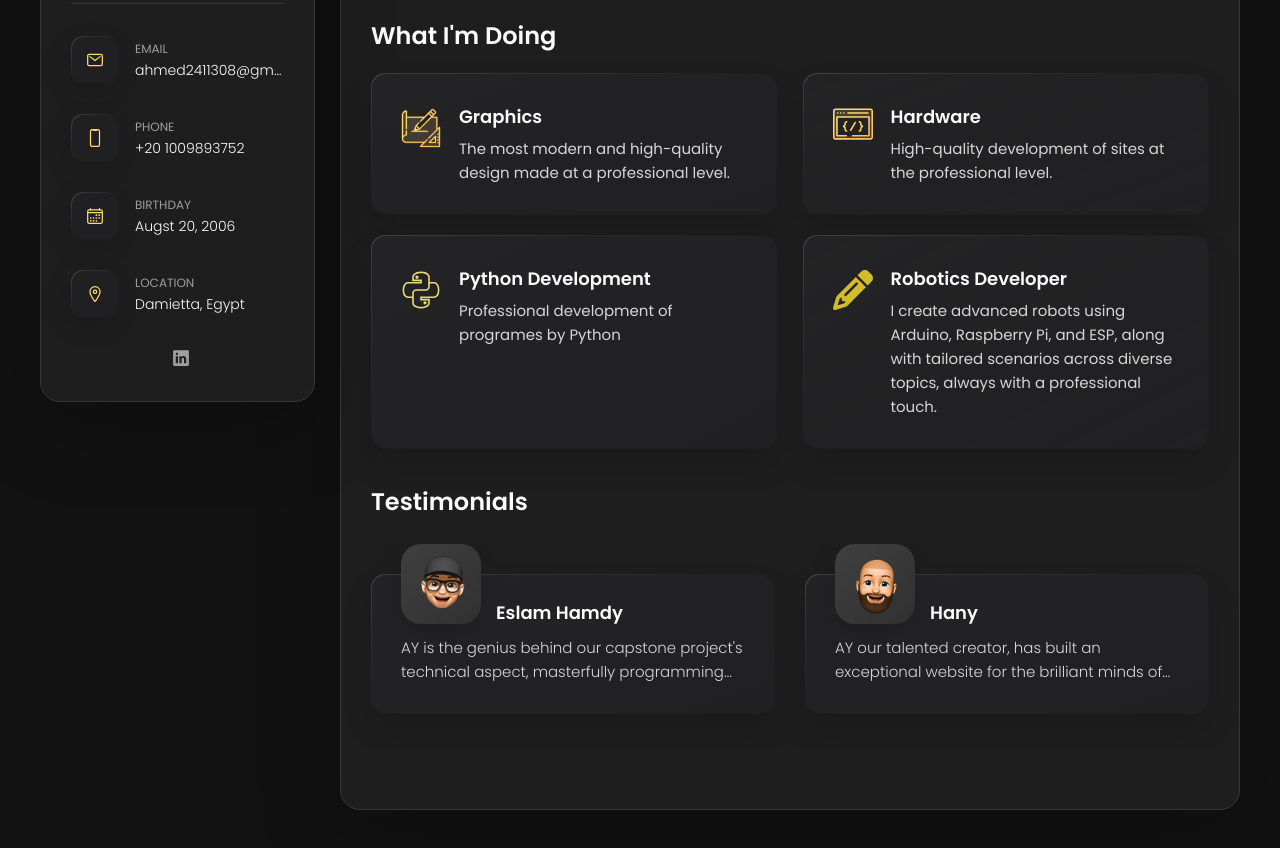
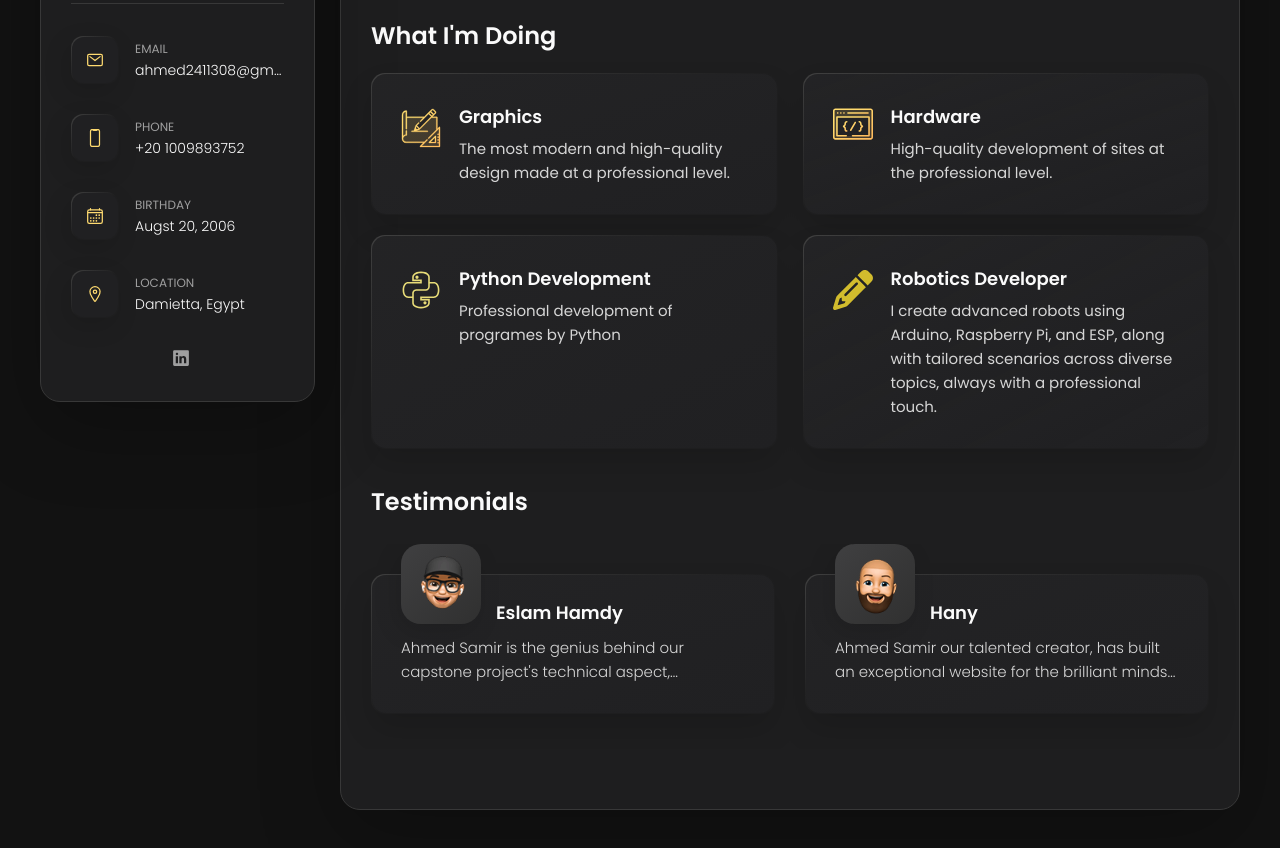
Before and after one commit to A7h7m7e7d/v-f-web, a plain HTML site: page index.html in a window 1280 px wide. Shown: the part 432-1280 px from the top of the page. Drawn offline with nearby package versions, Linux system fonts and the light colour scheme.

Commit message:
Update index.html

```diff
--- a/index.html
+++ b/index.html
@@ -321,7 +321,7 @@
 
                 <div class="testimonials-text" data-testimonials-text>
                   <p>
-                    AY is the genius
+                    Ahmed Samir  is the genius
                      behind our capstone project's technical aspect, masterfully programming the
                       Raspberry Pi to handle over 4 sensors and 6 motors. The quality of work he delivered was exceptional, a testament to his extensive experience and unwavering dedication to meeting client needs.
 
@@ -342,7 +342,7 @@
 
                 <div class="testimonials-text" data-testimonials-text>
                   <p>
-                    AY  our talented creator, has built an exceptional website for the brilliant
+                    Ahmed Samir our talented creator, has built an exceptional website for the brilliant
                      minds of 'Online WIZ U,' a team of young high schoolers aiming to showcase their
                       smart life tracker idea. With Ahmed's expertise and dedication, he's brought their vision
                       to life on the digital stage, providing a professional and captivating platform for their
```
